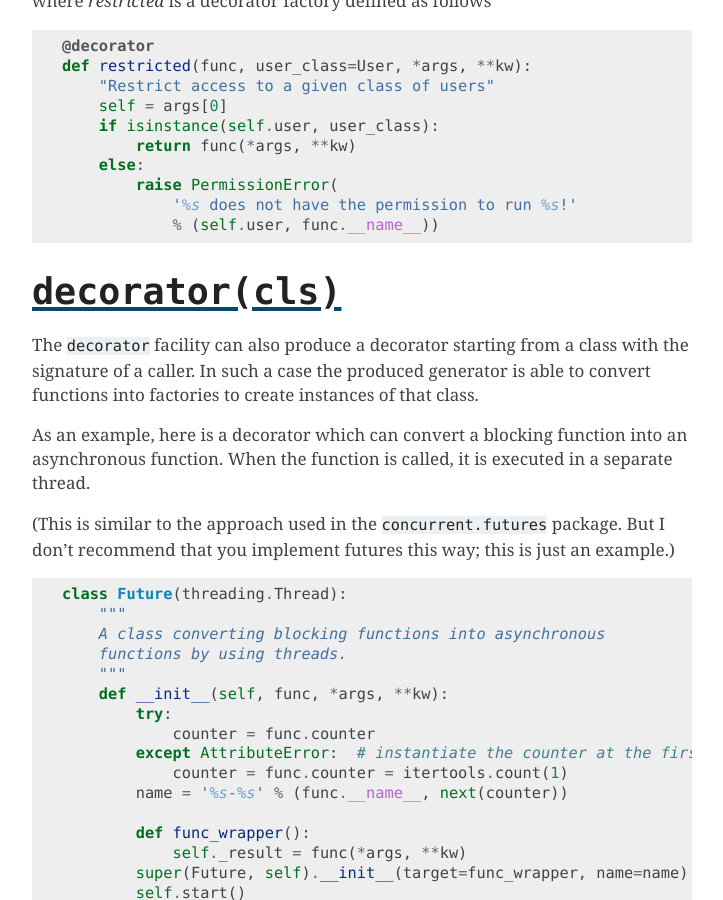
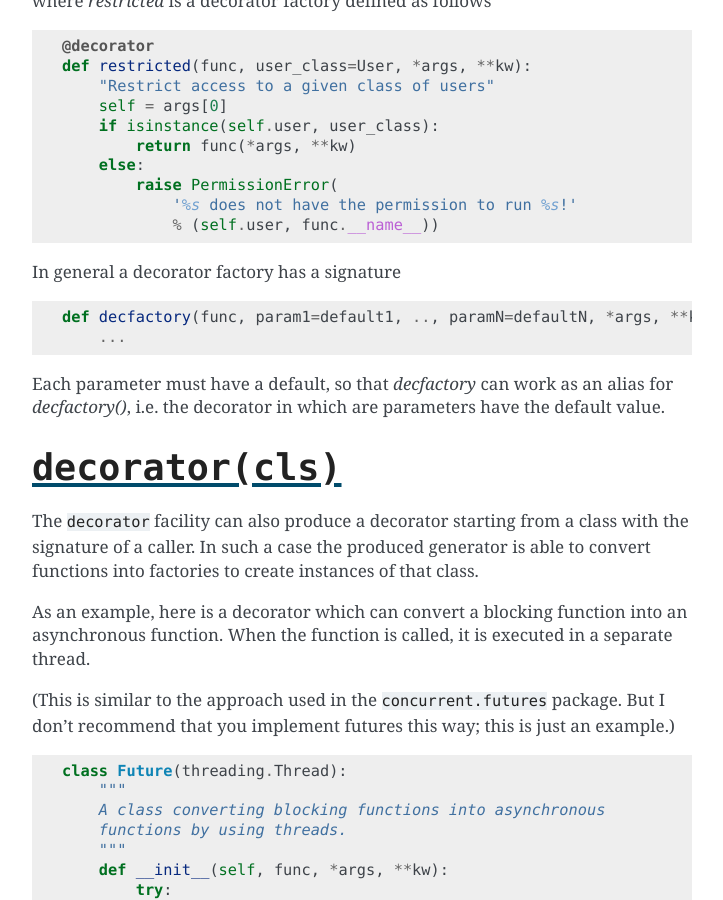
Before and after one commit to micheles/decorator, a Sphinx documentation site: the page built from docs/tests.documentation.rst, in a window 1280 px wide and 900 px high, scrolled down 10994 px. Shown: the whole window, without its empty margins (388-1111 px from the left). Built offline with Sphinx 7.4.7, drawn with Linux system fonts in a browser that asks for light colours; pages that are not in the unit, such as notebooks, are missing from menus.

Commit message:
Updated docs [skip CI]

```diff
--- a/docs/tests.documentation.rst
+++ b/docs/tests.documentation.rst
@@ -588,6 +588,17 @@
              '%s does not have the permission to run %s!'
              % (self.user, func.__name__))
 
+
+In general a decorator factory has a signature
+
+.. code-block:: python
+
+  def decfactory(func, param1=default1, .., paramN=defaultN, *args, **kw):
+      ...
+
+Each parameter must have a default, so that `decfactory` can work
+as an alias for `decfactory()`, i.e. the decorator in which are parameters
+have the default value.
 
 ``decorator(cls)``
 --------------------------------------------
```
